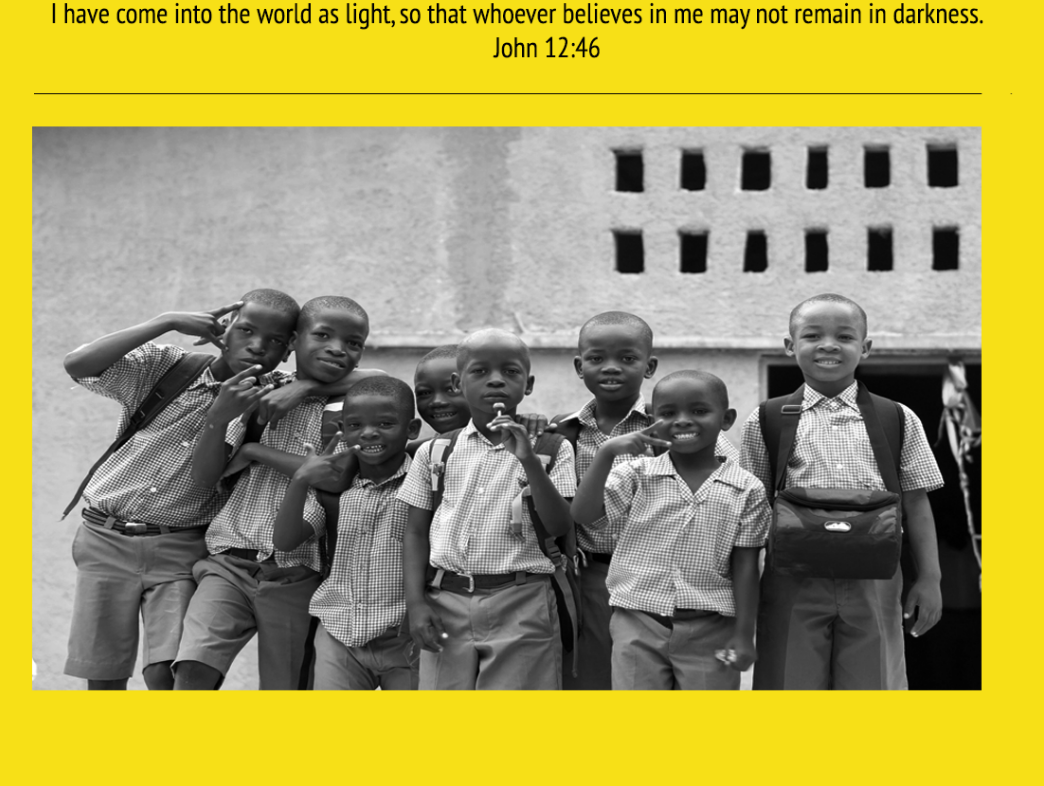
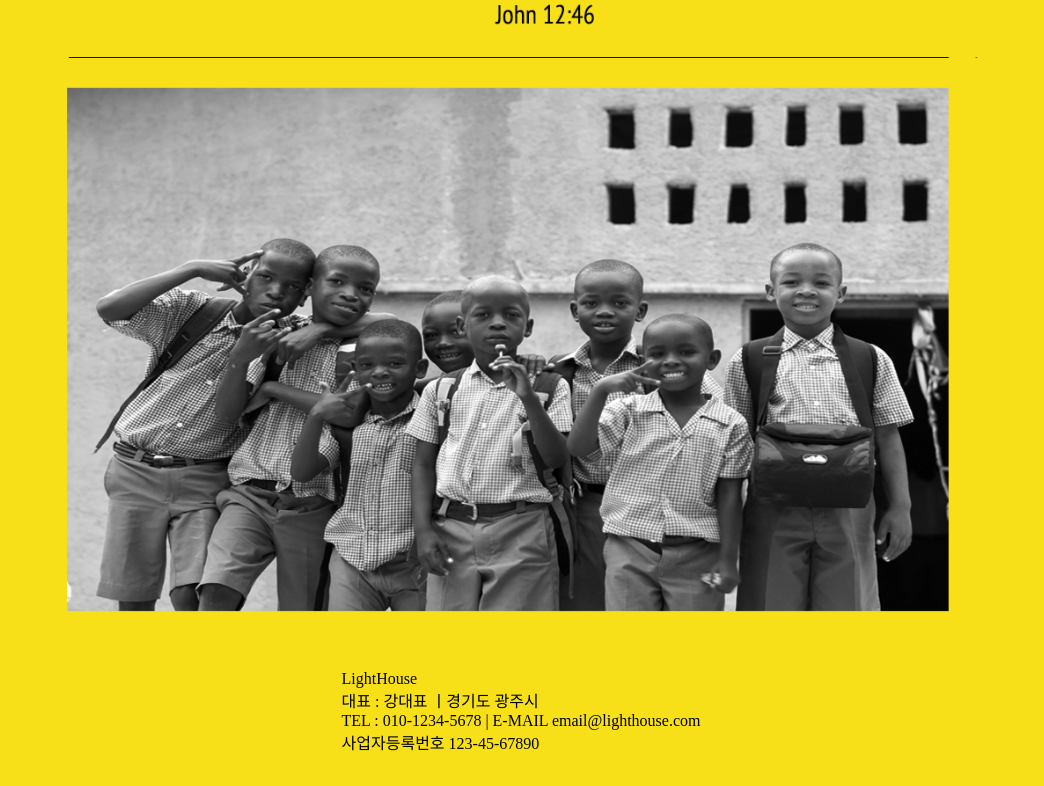
Before and after one commit to usgnus/lighthouse, a plain HTML site: page index.html in a window 1280 px wide. Shown: the part 475-1261 px from the top of the page, without its empty margins (119-1163 px from the left). Before the commit the page ends 1194 px from the top, so only its background shows below. Drawn offline with Linux system fonts and the light colour scheme.

Commit message:
fix main

```diff
--- a/index.html
+++ b/index.html
@@ -32,12 +32,12 @@
     </div>
 
 
-    <!-- <div class="footer">
+    <div class="footer">
       LightHouse<br>
       대표 : 강대표 ㅣ경기도 광주시 <br>
       TEL : 010-1234-5678 | E-MAIL email@lighthouse.com <br>
       사업자등록번호 123-45-67890
-    </div> -->
+    </div>
   </div>
 </body>
 
--- a/style.css
+++ b/style.css
@@ -61,11 +61,12 @@ a {
 }
 
 .main-banner {
-  width: 70rem;
+  width: 65em;
 }
 /* footer */
 .footer {
   padding-top: 2rem;
+  padding-bottom: 2rem;
   display: flex;
   justify-content: center;
 }
```
